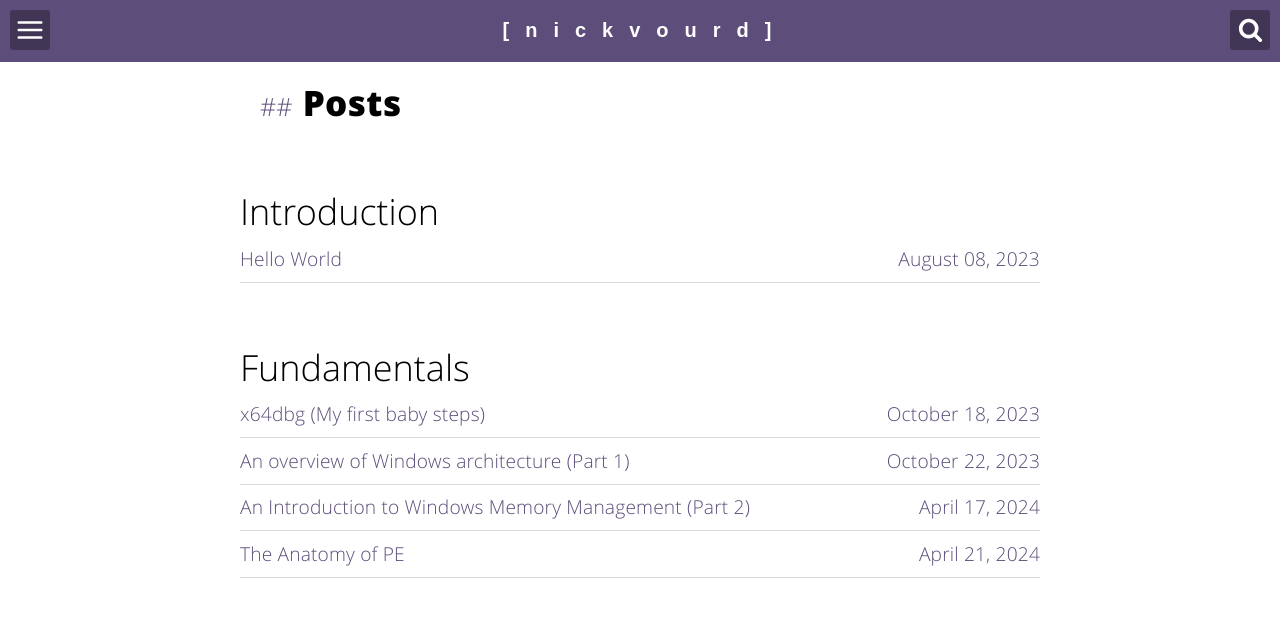
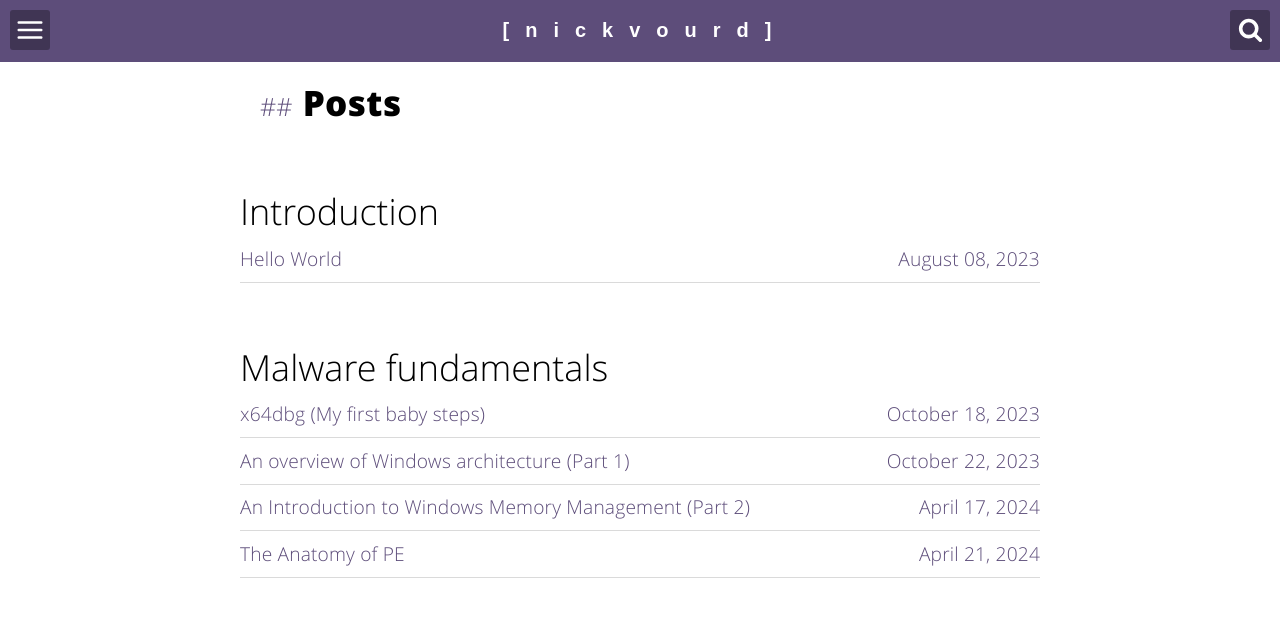
Before and after one commit to nickvourd/nickvourd.github.io, a Jekyll site: the page built from posts.html, in a window 1280 px wide. Shown: the top 617 px of the page. Built offline with Jekyll 4.4.1, drawn with Linux system fonts in a browser that asks for light colours.

Commit message:
Change the categorry

```diff
--- a/_posts/2023-10-18-x64dbg-intro.md
+++ b/_posts/2023-10-18-x64dbg-intro.md
@@ -11,7 +11,7 @@ tags:
 
 description: ""
 categories:
-  - Fundamentals
+  - Malware Fundamentals
 ---
 
 <!-- add the button style & script -->
--- a/_posts/2023-10-22-an-overview-of-windows-arch.md
+++ b/_posts/2023-10-22-an-overview-of-windows-arch.md
@@ -13,7 +13,7 @@ tags:
 
 description: ""
 categories:
-  - Fundamentals
+  - Malware Fundamentals
 ---
 
 <!-- add the button style & script -->
--- a/_posts/2024-04-17-an-introduction-to-windows-memory-management.md
+++ b/_posts/2024-04-17-an-introduction-to-windows-memory-management.md
@@ -11,7 +11,7 @@ tags:
 
 description: ""
 categories:
-  - Fundamentals
+  - Malware Fundamentals
 ---
 
 <!-- add the button style & script -->
--- a/_posts/2024-04-21-the-anatomy-of-pe.md
+++ b/_posts/2024-04-21-the-anatomy-of-pe.md
@@ -13,7 +13,7 @@ tags:
 
 description: ""
 categories:
-  - Fundamentals
+  - Malware Fundamentals
 ---
 
 <!-- add the button style & script -->
```
